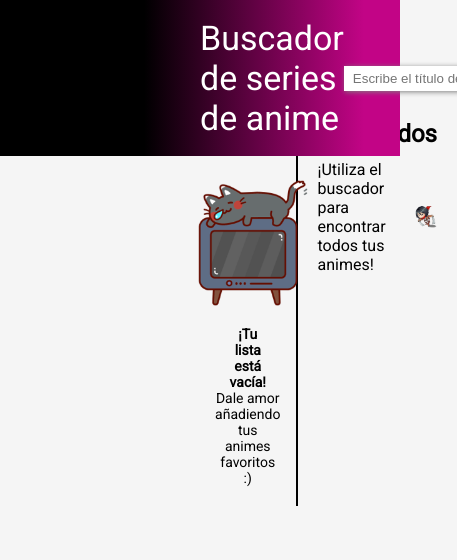
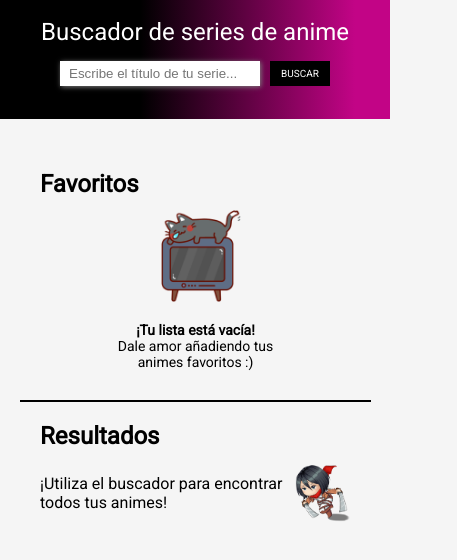
Before and after one commit to Adalab/modulo-2-evaluacion-final-Sandra-Gutierrez, a website: page src/html/index.html in a window 390 px wide. Shown: the whole page, 457 px wide, since content can reach past the window. Drawn offline with nearby package versions, Linux system fonts and the light colour scheme; files that its build step writes are made by us from their sources; files whose address does not match are found by name.

Commit message:
Add responsive style

```diff
--- a/src/scss/layout/_header.scss
+++ b/src/scss/layout/_header.scss
@@ -16,6 +16,13 @@ body{
         color: white;
         font-weight: 100;
         font-size: 34px;
+        @media all and (max-width:1000px) {
+            margin-bottom: 15px;
+        }
+        @media all and (max-width:575px) {
+            font-size: 24px;
+            text-align: center;
+        }
     }
     &__form{
         display: flex;
@@ -27,6 +34,10 @@ body{
             border: 1px solid transparent;
             margin-right: 20px;
             box-shadow: 1px 1px 5px grey;
+            @media all and (max-width:575px) {
+                width: 200px;
+                margin-right: 10px;
+            }
         }
         &--search{
             padding: 3px 15px;
@@ -42,8 +53,23 @@ body{
                 background-color: transparent;
                 color: white;
                 border: 1px solid white;
-                //font-weight: 600;
+            }
+            @media all and (max-width:575px) {
+                font-size: 10px;
+                padding: 6px 10px;
             }
         }
+        @media all and (max-width:1000px) {
+            margin-bottom: 15px;
+        }
+    }
+    @media all and (max-width:1350px) {
+        padding: 18px 20px;
+    }
+    @media all and (max-width:1000px) {
+        display: flex;
+        flex-direction: column;
+        justify-content: space-around;
+        align-items: center;
     }
 }
--- a/src/scss/layout/_main.scss
+++ b/src/scss/layout/_main.scss
@@ -3,6 +3,15 @@
     display: flex;
     padding: 100px 200px;
     font-family: 'Roboto';
+    @media all and (max-width:1350px) {
+        padding: 100px 20px;
+    }
+    @media all and (max-width:1000px) {
+        padding: 150px 20px;
+    }
+    @media all and (max-width:575px) {
+        flex-direction: column;
+    }
 }
 .sectionFav{
     width: 25vw;
@@ -36,6 +45,10 @@
         & img{
             width: 110px;
             margin: 20px 5px 20px 15px;
+            @media all and (max-width:575px) {
+                width: 80px;
+                margin: 0px 5px 20px 15px;
+            }
         }
         &--title{
             font-size: 14px;
@@ -45,6 +58,9 @@
         &--subtitle{
             font-size: 14px;
             text-align: center;
+            @media all and (max-width:575px) {
+                margin-bottom: 10px;
+            }
         }
     }
     &__list{
@@ -63,6 +79,9 @@
             & img {
                 width: 100px;
                 margin-bottom: 5px;
+                @media all and (max-width:575px) {
+                    width: 60px;
+                }
             }
             & p {
                 font-size: 12px;
@@ -83,6 +102,14 @@
                 color: #c20486;
             }
         }
+        @media all and (max-width:575px) {
+            justify-content: center;
+        }
+    }
+    @media all and (max-width:575px) {
+        width: 90vw;
+        border-right: none;
+        border-bottom: 2px solid black;
     }
 }
 .sectionRes{
@@ -107,6 +134,7 @@
         flex-direction: row;
         flex-wrap: wrap;
         cursor: pointer;
+        justify-content: center;
         &--item{
             background-color: white;
             padding: 5px;
@@ -114,11 +142,19 @@
             text-align: center;
             width: min-content;
             box-shadow: 6px 6px 3px #2d2d2d;
+            & img{
+                @media all and (max-width:575px) {
+                    width: 120px;
+                }
+            }
             & p{
                 font-size: 14px;
                 padding: 5px 0px;
             }
         }
+    }
+    @media all and (max-width:575px) {
+        width: 90vw;
     }
 }
 .favorit{
```
Also changed, not shown: README.md.
